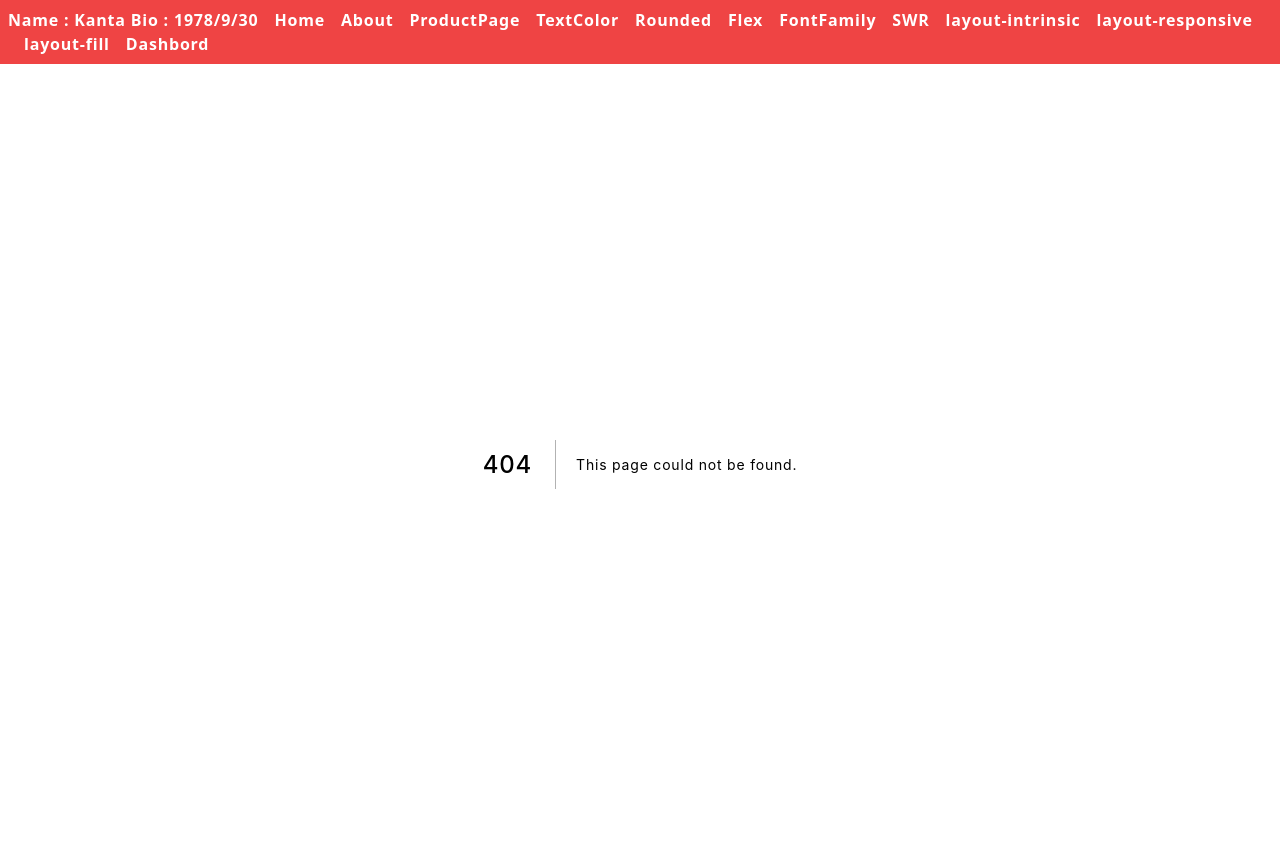
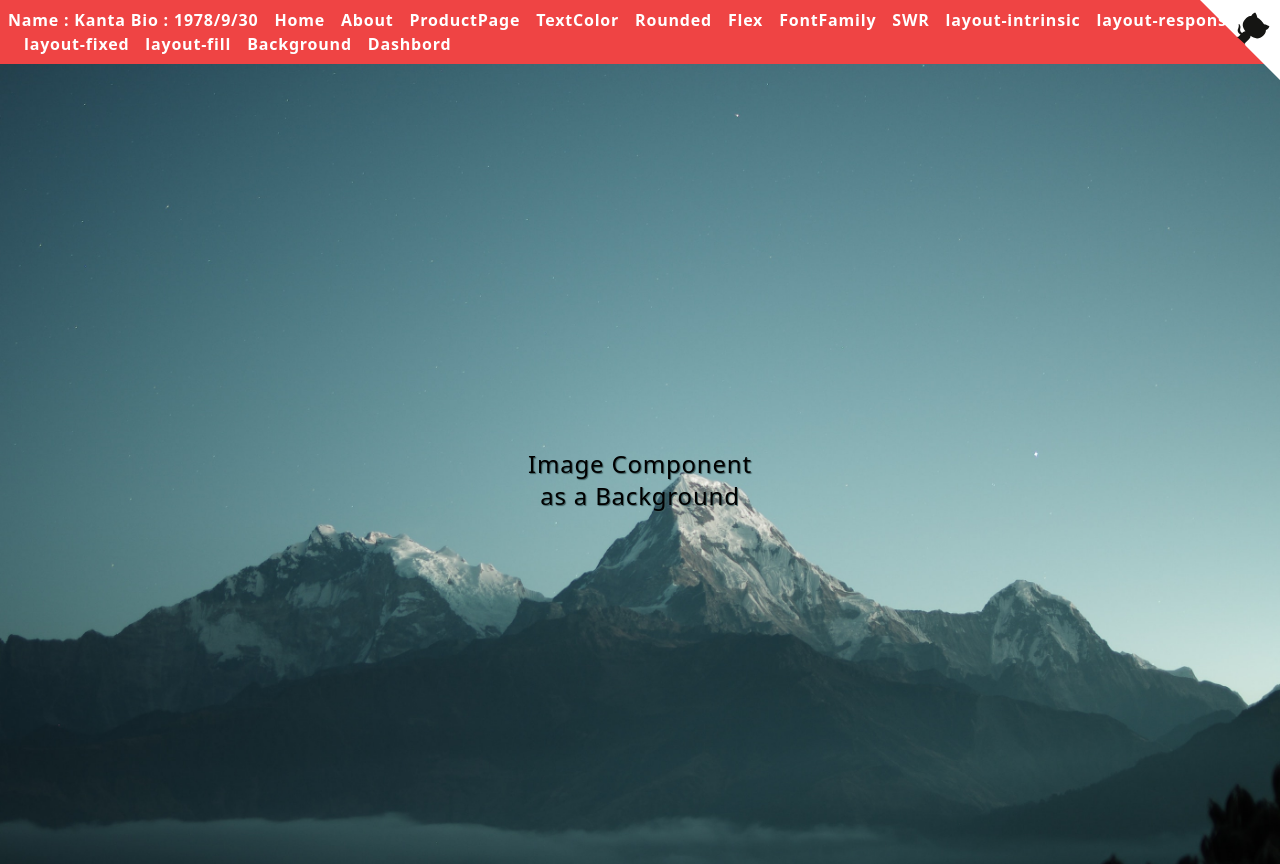
Before and after one commit to kanta13jp1/nextjs-type, a Next.js app: page /background in a window 1280 px wide. Before the commit this address had no page. After the commit the page ends 800 px from the top, so only its background shows below. Built offline with nearby package versions, Linux system fonts and the light colour scheme.

Commit message:
Background Demo

```diff
--- /dev/null
+++ b/src/pages/background.tsx
@@ -0,0 +1,25 @@
+import Image from 'next/image';
+
+import ViewSource from '../components/view-source';
+
+const Background = () => (
+  <div>
+    <ViewSource pathname="pages/background.tsx" />
+    <div className="fixed -z-10 h-screen w-screen overflow-hidden">
+      <Image
+        alt="Mountains"
+        src="/img/mountains.jpg"
+        layout="fill"
+        objectFit="cover"
+        quality={100}
+      />
+    </div>
+    <p className="text-shadow m-0 pt-96 text-center text-2xl">
+      Image Component
+      <br />
+      as a Background
+    </p>
+  </div>
+);
+
+export default Background;
--- /dev/null
+++ b/src/pages/layout-fixed.tsx
@@ -0,0 +1,14 @@
+import Image from 'next/image';
+
+import mountains from '../../public/img/mountains.jpg';
+import ViewSource from '../components/view-source';
+
+const Fixed = () => (
+  <div>
+    <ViewSource pathname="pages/layout-fixed.js" />
+    <h1>Image Component With Layout Fixed</h1>
+    <Image alt="Mountains" src={mountains} layout="fixed" width={700} height={475} />
+  </div>
+);
+
+export default Fixed;
--- a/src/pages/layout.tsx
+++ b/src/pages/layout.tsx
@@ -44,8 +44,14 @@ const Layout = ({ children }: Props) => {
         <Link href="/layout-responsive">
           <a>layout-responsive</a>
         </Link>
+        <Link href="/layout-fixed">
+          <a>layout-fixed</a>
+        </Link>
         <Link href="/layout-fill">
           <a>layout-fill</a>
+        </Link>
+        <Link href="/background">
+          <a>Background</a>
         </Link>
         <Link href="/">
           <a>Dashbord</a>
--- a/src/pages/swr.tsx
+++ b/src/pages/swr.tsx
@@ -1,4 +1,6 @@
 import useSWR from 'swr';
+
+import ViewSource from '@/components/view-source';
 
 export const fetcher = (url: string) => fetch(url).then((res) => res.json());
 
@@ -13,6 +15,7 @@ function Profile() {
   // render data
   return (
     <div>
+      <ViewSource pathname="pages/swr.tsx" />
       Name : {data.name} Bio : {data.bio}
     </div>
   );
--- a/tailwind.config.js
+++ b/tailwind.config.js
@@ -70,5 +70,16 @@ module.exports = {
   variants: {
     extend: {},
   },
-  plugins: [require('@tailwindcss/line-clamp')],
+  plugins: [
+    require('@tailwindcss/line-clamp'),
+    function ({ addUtilities }) {
+      const newUtilities = {
+        '.text-shadow': {
+          textShadow: '1px 1px 1px #3c5c5e',
+        },
+      };
+
+      addUtilities(newUtilities);
+    },
+  ],
 };
```
